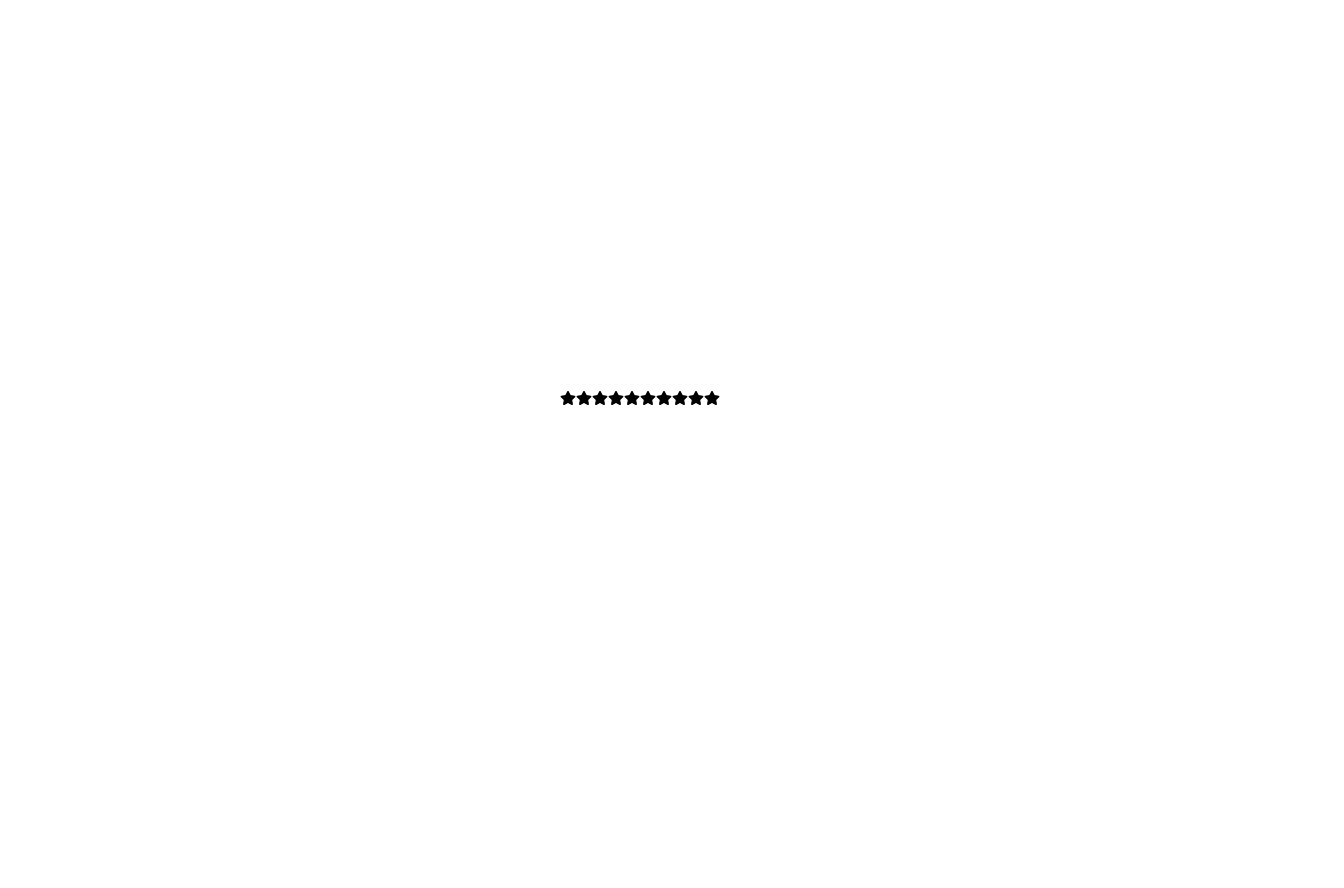
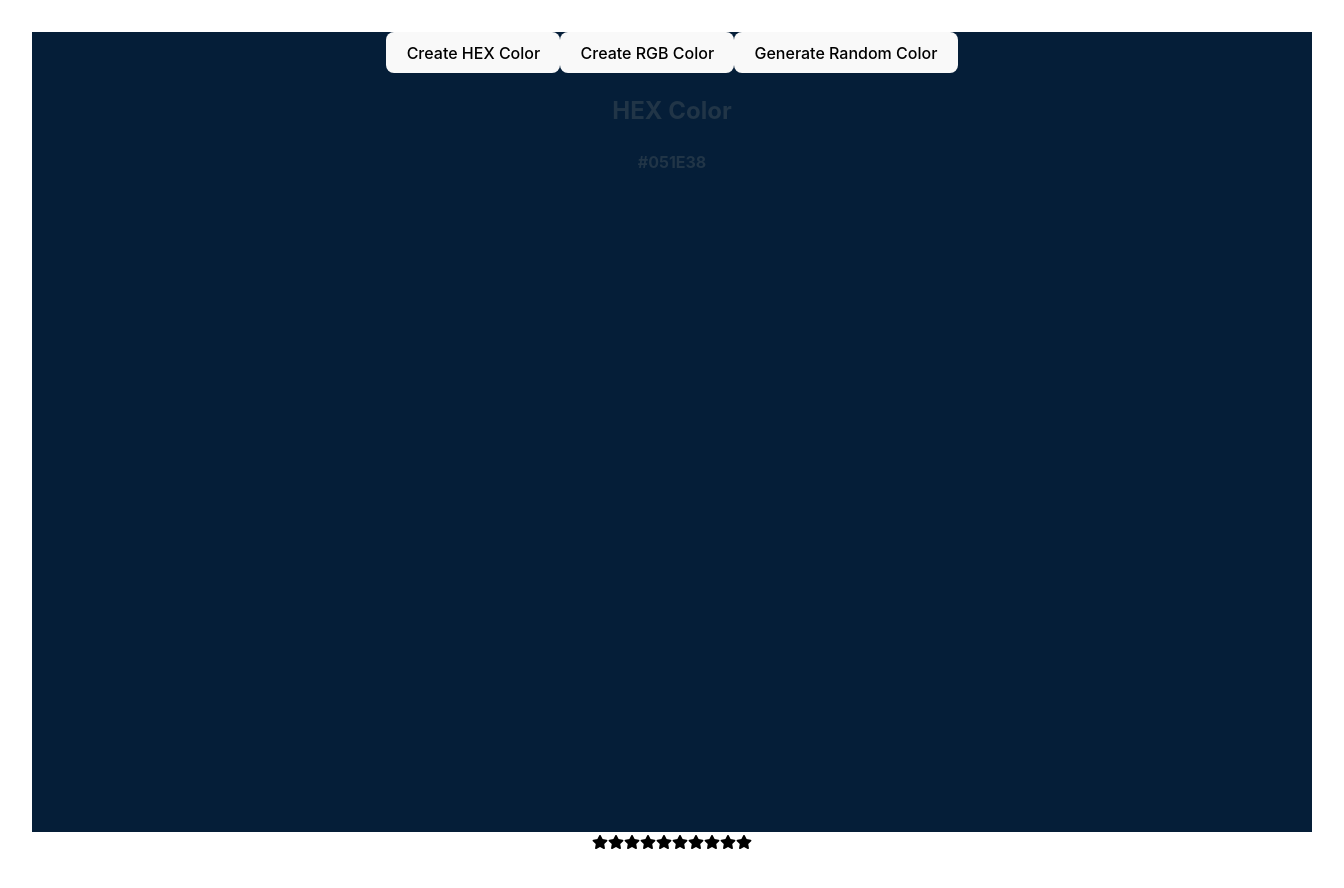
Before and after one commit to habibur62/random-color-generator, a React (Vite) app: page / in a window 1280 px wide. Shown: the whole page, 1344 px wide, since content can reach past the window. Before the commit the page ends 800 px from the top, so only its background shows below. Built offline with nearby package versions, Linux system fonts and the light colour scheme.

Commit message:
call component

```diff
--- a/src/App.jsx
+++ b/src/App.jsx
@@ -9,7 +9,7 @@ function App() {
 
   return (
     <>
-
+      <RandomColorGenerator />
       <StarRating noOfStars={10}/>
     </>
   )
```
